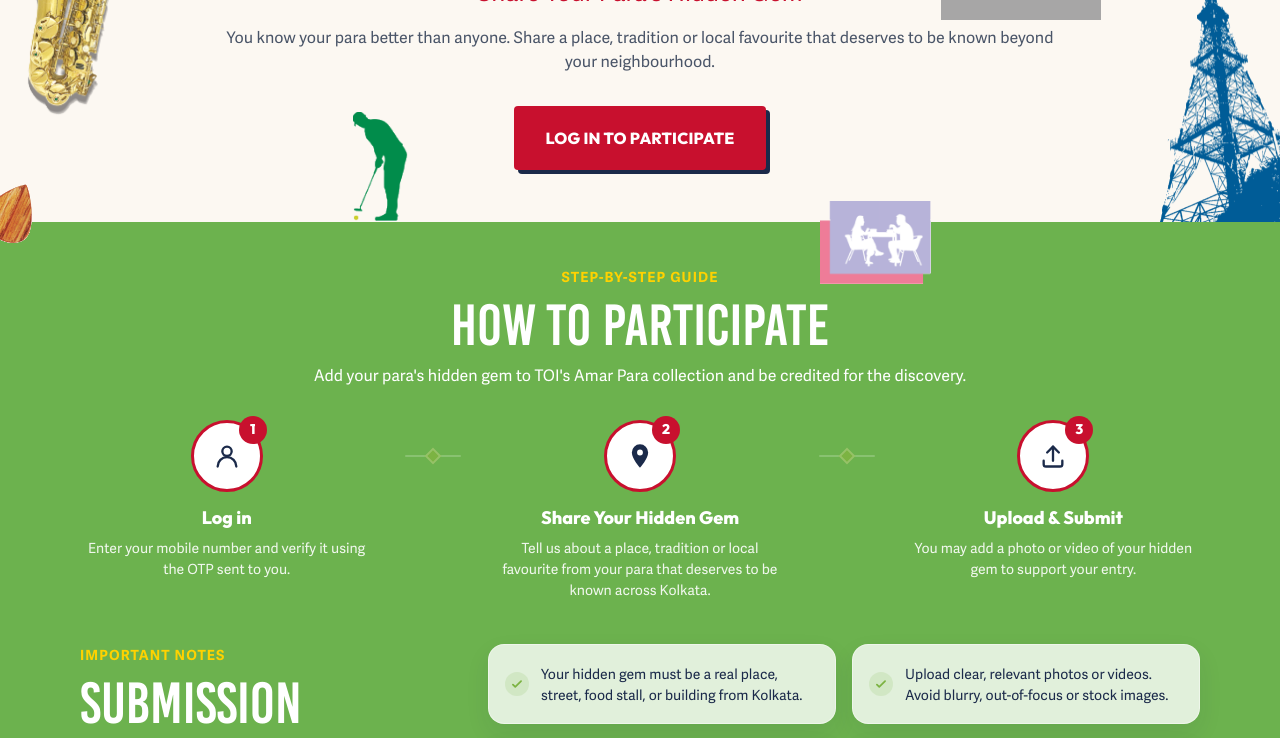
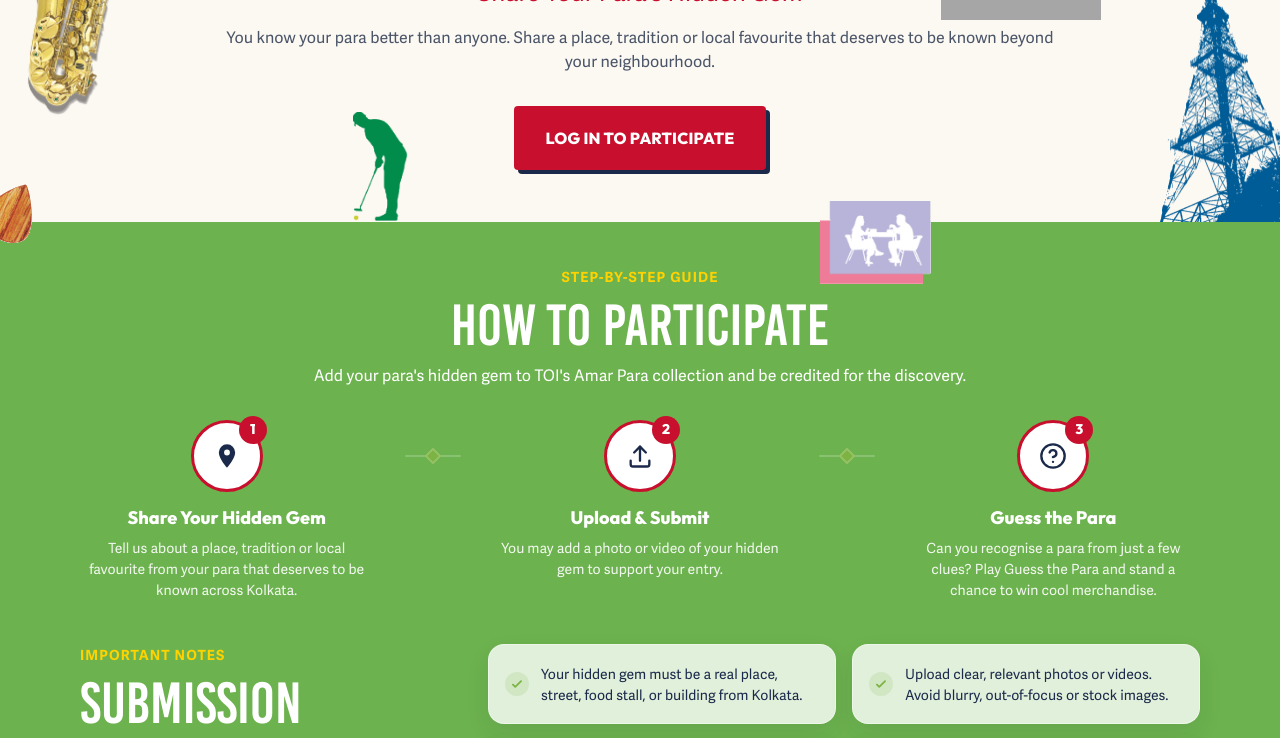
Before and after one commit to ecultify/amarparahiddengemssite, a Next.js app: page /participate in a window 1280 px wide. Shown: the part 384-1122 px from the top of the page. Built offline with nearby package versions, Linux system fonts and the light colour scheme; grey boxes are pictures that could not be loaded.

Commit message:
Flush the Articles horn to the wall and make Guess the Para the third participate step

```diff
--- a/src/app/(site)/participate/page.tsx
+++ b/src/app/(site)/participate/page.tsx
@@ -2,7 +2,8 @@
 import { Button3D } from "@/components/ui/Button3D";
 import { GemsDiscovered } from "@/components/gems/GemsDiscovered";
 import { SectionHeading } from "@/components/ui/SectionHeading";
-import { User, MapPin, Upload, Check } from "@/components/ui/icons";
+import { MapPin, Upload, Check } from "@/components/ui/icons";
+import { CircleQuestionMark } from "lucide-react";
 import { HOME_ACCENT, IMG, PARTICIPATE_ACCENT } from "@/lib/assets";
 import { getContent } from "@/lib/content";
 
@@ -11,21 +12,21 @@
 const STEPS = [
   {
     n: 1,
-    Icon: User,
-    title: "Log in",
-    body: "Enter your mobile number and verify it using the OTP sent to you.",
-  },
-  {
-    n: 2,
     Icon: MapPin,
     title: "Share Your Hidden Gem",
     body: "Tell us about a place, tradition or local favourite from your para that deserves to be known across Kolkata.",
   },
   {
-    n: 3,
+    n: 2,
     Icon: Upload,
     title: "Upload & Submit",
     body: "You may add a photo or video of your hidden gem to support your entry.",
+  },
+  {
+    n: 3,
+    Icon: CircleQuestionMark,
+    title: "Guess the Para",
+    body: "Can you recognise a para from just a few clues? Play Guess the Para and stand a chance to win cool merchandise.",
   },
 ];
 
--- a/src/components/home/ArticlesFeatures.tsx
+++ b/src/components/home/ArticlesFeatures.tsx
@@ -31,11 +31,11 @@
   return (
     <div className="relative w-full">
       {/* Group 36 (178:245). Per request the horn sits top-left, level with the
-          section title rather than on the floor. The 65x150 box keeps the
-          PNG's 0.43 aspect so object-contain adds no letterbox gap. */}
+          section title and flush with the wall. The PNG is cropped to its art
+          (126x227), so the 100x180 box adds no letterbox gap on the left. */}
       <Asset
         src={HOME_ACCENT.horn}
-        className="pointer-events-none hidden lg:block absolute top-[28px] left-[32px] z-10 h-[150px] w-[65px] object-contain"
+        className="pointer-events-none hidden lg:block absolute top-[24px] left-0 z-10 h-[180px] w-[100px] object-contain"
       />
     <section id="articles" className="relative w-full overflow-hidden bg-yellow pt-[84px] pb-14 lg:pt-[38px] lg:pb-[72px]">
       {/* Figma 49:2090 — Group 36 (178:245) is the horn at bottom-left.
```
Also changed, not shown: public/images/home-accents/horn.png.
